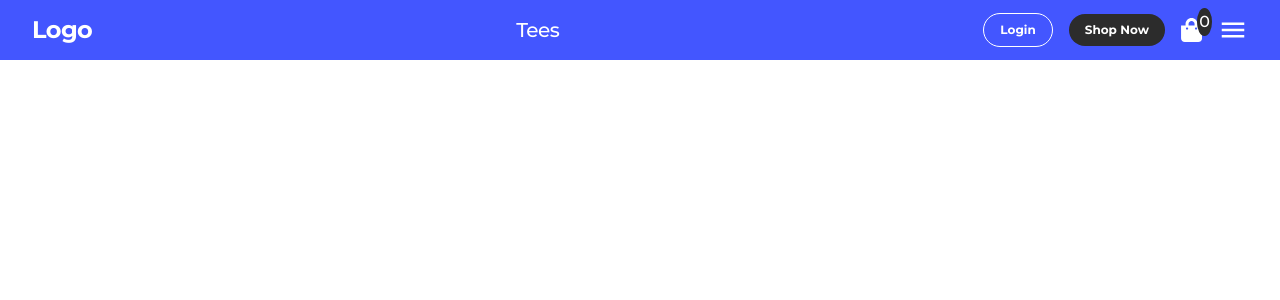
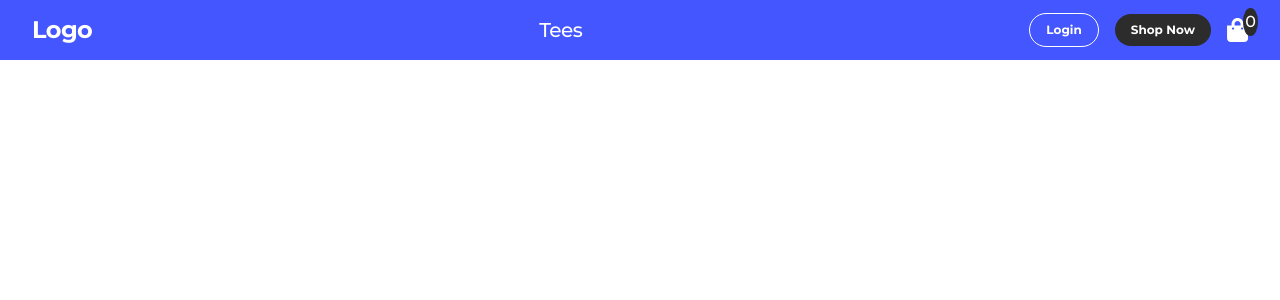
Before and after one commit to IBK2024/next-JS-ecommerce-app, a Next.js app: page / in a window 1280 px wide. Shown: the top 300 px of the page. Built offline with nearby package versions, Linux system fonts and the light colour scheme.

Commit message:
style: responsive design updated

```diff
--- a/src/components/navbar/dropdownNavbar.tsx
+++ b/src/components/navbar/dropdownNavbar.tsx
@@ -25,9 +25,9 @@ export default function DropDownNavbar({navbarLinks}: DropDownNavbarProps) {
   return (
     <Fragment>
       {isOpen ? (
-        <Xmark className='lg:hidden text-3xl fill-primary' onClick={xMarkButtonOnClick} />
+        <Xmark className='tablet:hidden text-3xl fill-primary' onClick={xMarkButtonOnClick} />
       ) : (
-        <Menu className='lg:hidden text-3xl fill-primary' onClick={menuButtonOnClick} />
+        <Menu className='tablet:hidden text-3xl fill-primary' onClick={menuButtonOnClick} />
       )}
       <ul
         className={`absolute top-[70px] bg-smallNavbar rounded-xl overflow-hidden ${
```
